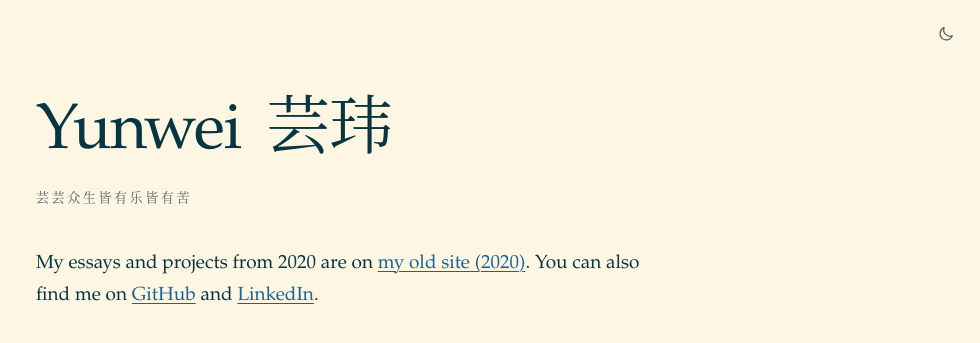
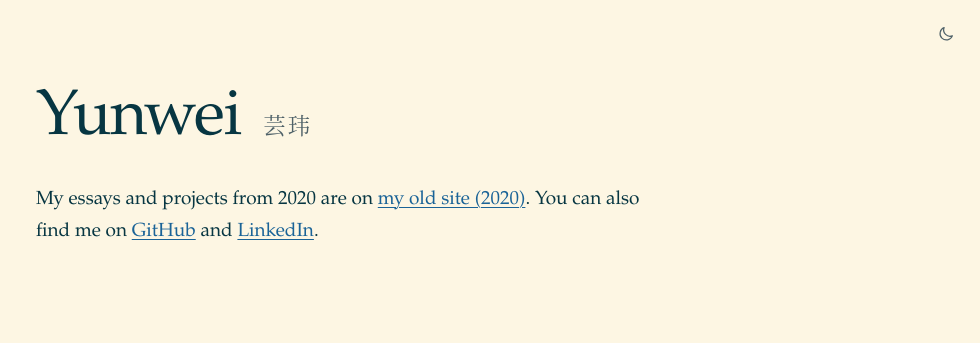
Before and after one commit to yunweiliang/yunweiliang.github.io, a Jekyll site: the page built from index.html, in a window 1280 px wide. Shown: the top 343 px of the page, without its empty margins (300-1280 px from the left). Built offline with Jekyll 4.4.1, drawn with Linux system fonts in a browser that asks for light colours.

Commit message:
Remove the tagline and shrink the Chinese name
The Chinese name 芸玮 is now about a third of the headline size, in the
muted text color, beside "Yunwei". The tagline is gone, and the font
request only fetches the name's two characters at the one weight used.

Co-Authored-By: Claude Opus 5.5 <noreply@anthropic.com>
Claude-Session: https://claude.ai/code/session_01DGWHFXFUy9u8UAbpnEybv9

```diff
--- a/_config.yml
+++ b/_config.yml
@@ -5,10 +5,9 @@ url: "https://yunweiliang.github.io"
 baseurl: ""
 lang: en
 
-# Chinese text on the home page. Only these characters are downloaded from
+# Chinese name on the home page. Only these characters are downloaded from
 # the Chinese serif font, so the page stays fast; edit them here.
 name_zh: 芸玮
-tagline_zh: 芸芸众生皆有乐皆有苦
 
 # No theme: the layouts and CSS in this repo are the whole design.
 # (GitHub Pages would otherwise apply its default theme.)
--- a/_includes/head.html
+++ b/_includes/head.html
@@ -20,11 +20,11 @@
     if (t === "light" || t === "dark") document.documentElement.setAttribute("data-theme", t);
   } catch (e) {}
 </script>
-{%- assign zh_text = site.name_zh | append: site.tagline_zh %}
+{%- assign zh_text = site.name_zh | default: "" %}
 {%- if zh_text != "" %}
 <link rel="preconnect" href="https://fonts.googleapis.com">
 <link rel="preconnect" href="https://fonts.gstatic.com" crossorigin>
-<link rel="stylesheet" href="https://fonts.googleapis.com/css2?family=Noto+Serif+SC:wght@400;500&display=swap&text={{ zh_text | url_encode }}">
+<link rel="stylesheet" href="https://fonts.googleapis.com/css2?family=Noto+Serif+SC:wght@500&display=swap&text={{ zh_text | url_encode }}">
 {%- endif %}
 <link rel="stylesheet" href="{{ '/assets/css/site.css' | relative_url }}">
 <link rel="icon" href="{{ '/favicon.ico' | relative_url }}">
--- a/assets/css/site.css
+++ b/assets/css/site.css
@@ -240,16 +240,10 @@ a.footnote {
 .footnotes li, sup { scroll-margin-top: 1.5rem; }
 
 /* ---------- Home ---------- */
-.home h1 { font-size: clamp(2.75rem, 9vw, 4rem); margin-bottom: 0.75rem; }
-.home h1 span { margin-left: 0.15em; }
+.home h1 { font-size: clamp(2.75rem, 9vw, 4rem); margin-bottom: 1.5rem; }
+.home h1 span { margin-left: 0.3em; font-size: 0.35em; letter-spacing: 0.1em; color: var(--muted); }
 /* Chinese text uses a serif designed to pair with the Latin serif. */
 [lang="zh-Hans"] { font-family: "Noto Serif SC", "Songti SC", "Source Han Serif SC", "Noto Serif CJK SC", SimSun, serif; }
-.tagline {
-  margin: 0 0 2.5rem;
-  font-size: 0.8125rem;
-  letter-spacing: 0.2em;
-  color: var(--muted);
-}
 .lede { font-size: 1.3rem; line-height: 1.6; }
 @media (max-width: 40rem) { .lede { font-size: 1.15rem; } }
 
--- a/index.html
+++ b/index.html
@@ -3,7 +3,6 @@ layout: default
 ---
 <section class="home">
   <h1>Yunwei <span lang="zh-Hans">{{ site.name_zh }}</span></h1>
-  <p class="tagline" lang="zh-Hans">{{ site.tagline_zh }}</p>
   <p>
     My essays and projects from 2020 are on
     <a href="{{ '/archive/' | relative_url }}">my old site (2020)</a>.
```
